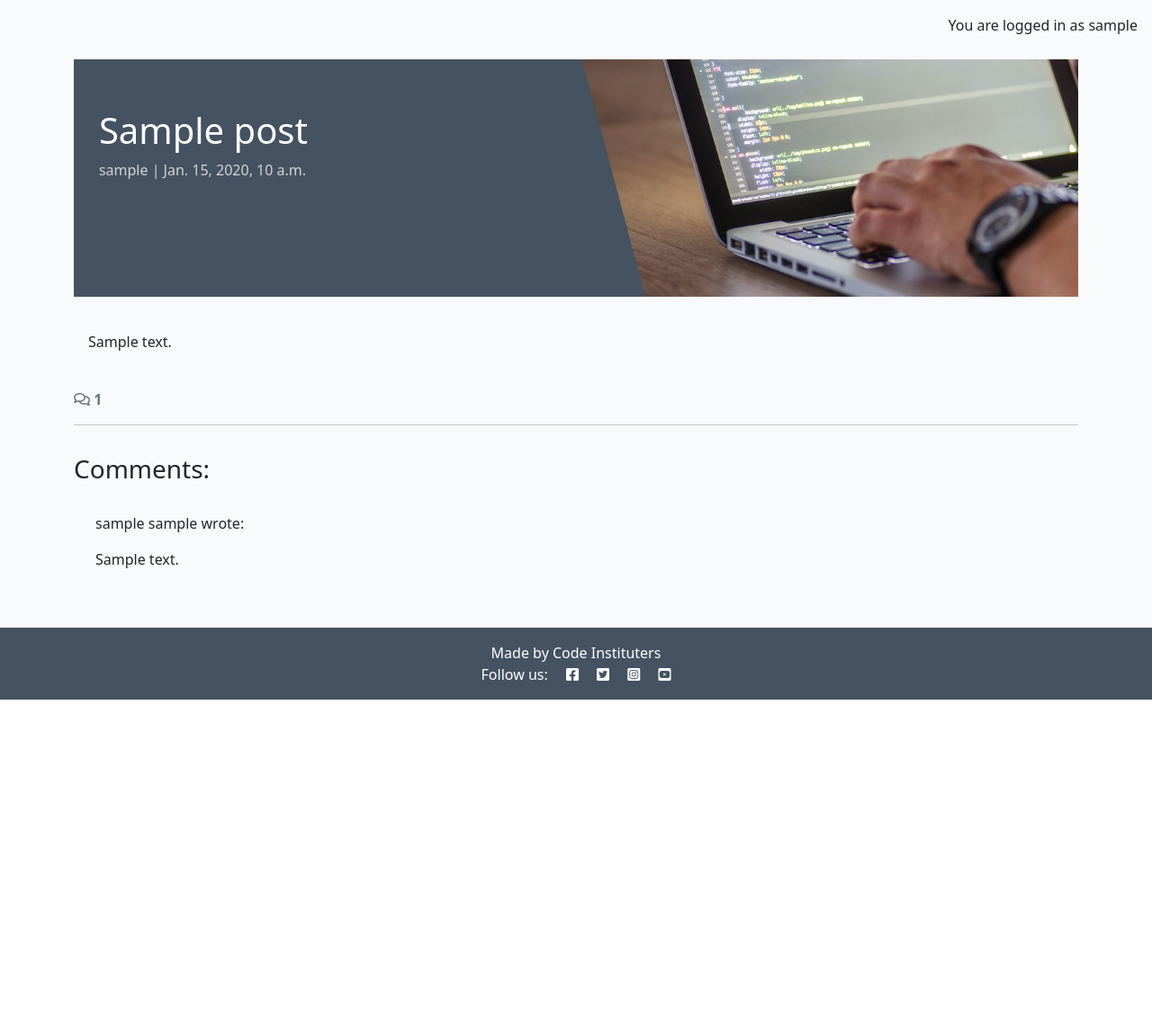
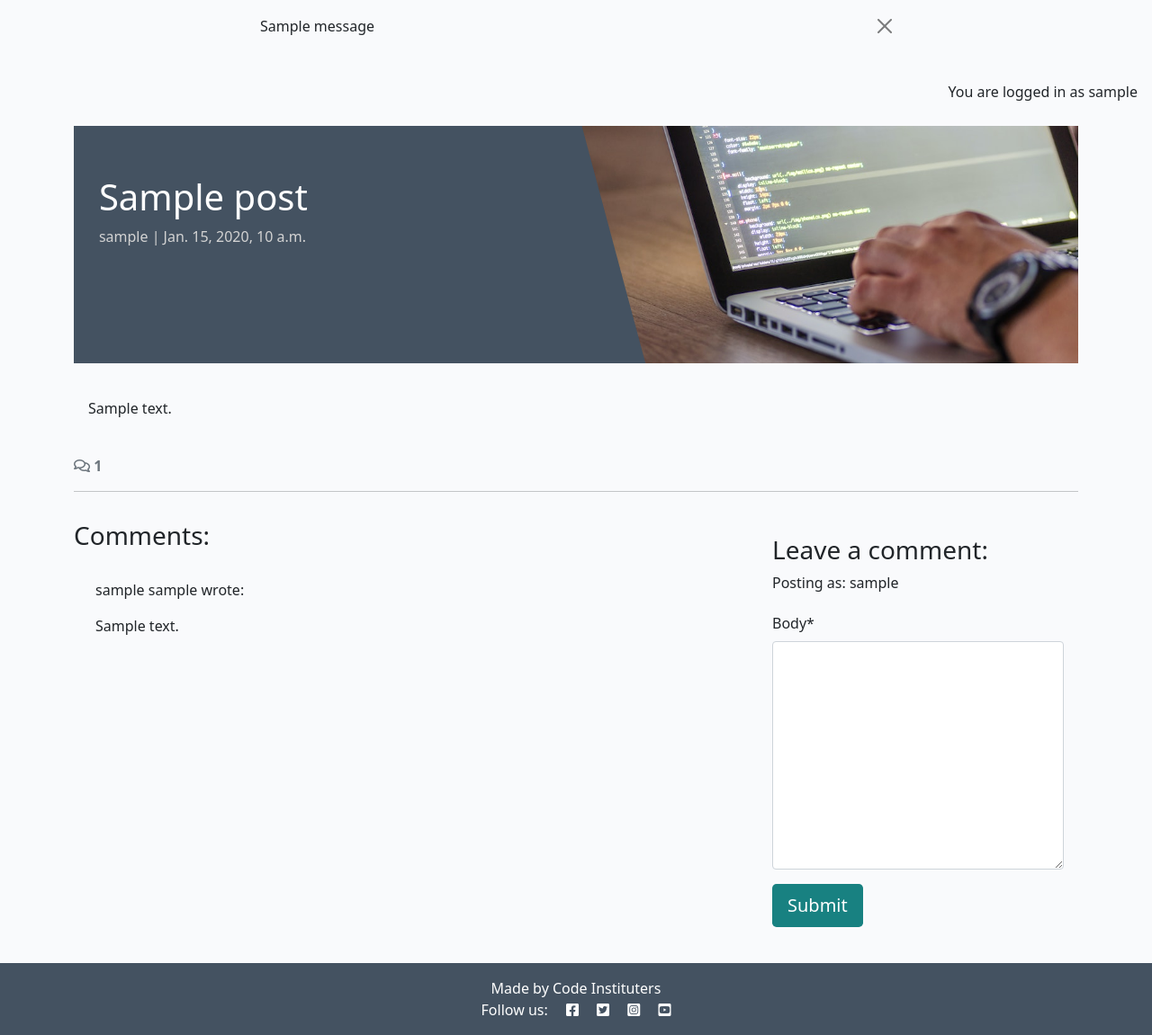
Before and after one commit to deadr1pley/django-blog, a Django app: a page that uses templates/base.html in a window 1280 px wide. Shown: the part 60-1211 px from the top of the page at 90% size. Before the commit the page ends 838 px from the top, so only its background shows below. Run offline with Django 4.2, Linux system fonts and the light colour scheme; a user stored in the database is signed in; tables that the repository leaves empty hold one stand-in row (values such as "Sample post"); one stand-in notice (Sample message) is shown; some libraries are stand-ins or nearby versions.

Commit message:
Add display confirmation message

```diff
--- /dev/null
+++ b/blog/forms.py
@@ -0,0 +1,8 @@
+from .models import Comment
+from django import forms
+
+
+class CommentForm(forms.ModelForm):
+    class Meta:
+        model = Comment
+        fields = ('body',)
--- a/blog/templates/blog/post_detail.html
+++ b/blog/templates/blog/post_detail.html
@@ -1,5 +1,6 @@
 {% extends 'base.html' %} {% block content %}
 {% load static %}
+{% load crispy_forms_tags %}
 
 <div class="masthead">
     <div class="container">
@@ -70,6 +71,24 @@
                  {% endfor %}
             </div>
         </div>
+        <!-- Creating New Comments -->
+        <div class="col-md-4 card mb-4 mt-3">
+            <div class="card-body">
+                {% if user.is_authenticated %}
+                <h3>Leave a comment:</h3>
+                <p>Posting as: {{ user.username }}</p>
+                <form id="commentForm" method="post"
+                    style="margin-top: 1.3em;">
+                    {{ comment_form | crispy }}
+                    {% csrf_token %}
+                    <button id="submitButton" type="submit"
+                        class="btn btn-signup btn-lg">Submit</button>
+                </form>
+                {% else %}
+                <p>Log in to leave a comment</p>
+                {% endif %}
+            </div>
+        </div>
      </div>
 </div>
 {% endblock content %}
--- a/blog/views.py
+++ b/blog/views.py
@@ -1,6 +1,8 @@
 from django.shortcuts import render, get_object_or_404
 from django.views import generic
+from django.contrib import messages
 from .models import Post
+from .forms import CommentForm
 
 # Create your views here.
 
@@ -27,6 +29,19 @@ def post_detail(request, slug):
     post = get_object_or_404(queryset, slug=slug)
     comments = post.comments.all().order_by("-created_on")
     comment_count = post.comments.filter(approved=True).count()
+    if request.method == "POST":
+        comment_form = CommentForm(data=request.POST)
+        if comment_form.is_valid():
+            comment = comment_form.save(commit=False)
+            comment.author = request.user
+            comment.post = post
+            comment.save()
+            messages.add_message(
+                request, messages.SUCCESS,
+                'Comment submitted and awaiting approval'
+            )
+
+    comment_form = CommentForm()
 
     return render(
         request,
@@ -35,5 +50,6 @@ def post_detail(request, slug):
             "post": post,
             "comments": comments,
             "comment_count": comment_count,
+            "comment_form": comment_form,
         },
     )
--- a/codestar/settings.py
+++ b/codestar/settings.py
@@ -45,6 +45,8 @@ INSTALLED_APPS = [
     'allauth',
     'allauth.account',
     'allauth.socialaccount',
+    'crispy_forms',
+    'crispy_bootstrap5',
     'django_summernote',
     'blog',
     'about',
@@ -53,6 +55,9 @@ INSTALLED_APPS = [
 SITE_ID = 1
 LOGIN_REDIRECT_URL = '/'
 LOGOUT_REDIRECT_URL = '/'
+
+CRISPY_ALLOWED_TEMPLATE_PACKS = "bootstrap5"
+CRISPY_TEMPLATE_PACK = "bootstrap5"
 
 MIDDLEWARE = [
     'django.middleware.security.SecurityMiddleware',
--- a/requirements.txt
+++ b/requirements.txt
@@ -3,11 +3,13 @@ bleach==6.3.0
 certifi==2025.11.12
 cffi==2.0.0
 charset-normalizer==3.4.4
+crispy-bootstrap5==0.7
 cryptography==46.0.3
 defusedxml==0.7.1
 dj-database-url==0.5.0
 Django==4.2.26
 django-allauth==0.57.2
+django-crispy-forms==2.5
 django-summernote==0.8.20.0
 gunicorn==23.0.0
 idna==3.11
--- a/templates/base.html
+++ b/templates/base.html
@@ -72,7 +72,21 @@
             </div>
         </div>
     </nav>
-
+    <!-- displaying Django messages -->
+    <div class="container">
+        <div class="row">
+            <div class="col-md-8 offset-md-2">
+                {% for message in messages %}
+                <div class="alert {{ message.tags }} alert-dismissible
+                    fade show" id="msg" role="alert">
+                    {{ message | safe }}
+                    <button type="button" class="btn-close"
+                        data-bs-dismiss="alert" aria-label="Close"></button>
+                </div>
+                {% endfor %}
+            </div>
+        </div>
+    </div>
     <main class="flex-shrink-0 main-bg">
         {% if user.is_authenticated %}
         <p class="text-end m-3">You are logged in as {{ user }}</p>
```
